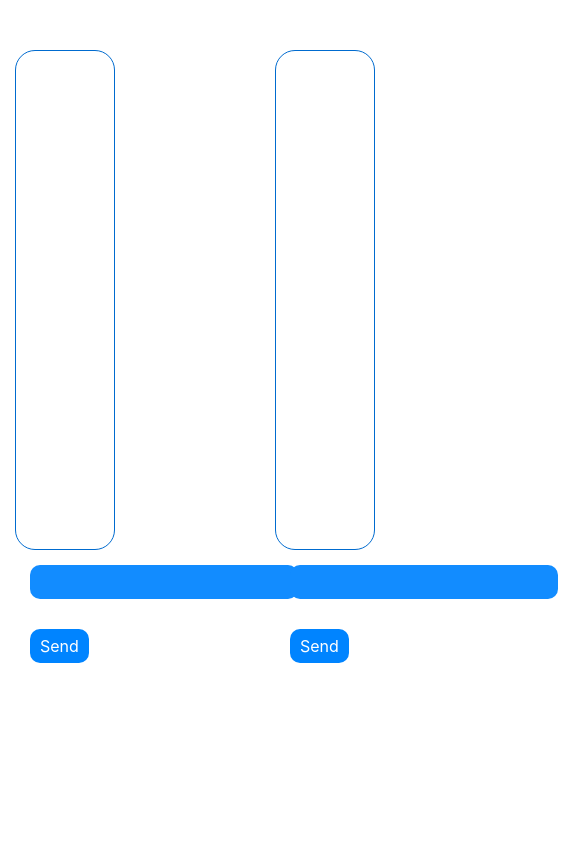
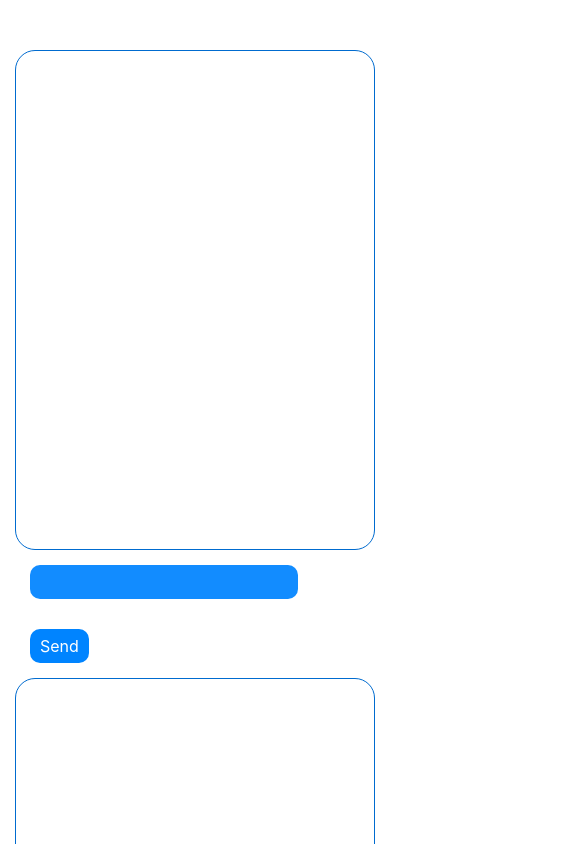
Before and after one commit to Emin-dev/mychat02, a plain HTML site: page index.html in a window 390 px wide. Shown: the top 844 px of the page, 573 px wide, since content can reach past the window. Drawn offline with nearby package versions, Linux system fonts and the light colour scheme.

Commit message:
responsive

```diff
--- a/index.html
+++ b/index.html
@@ -14,15 +14,14 @@
 
     <div class="container">
         <div class="row">
-            <div class="col-4">
+            <div class="col-sm-4">
                 <div class="box">
                     <ul id="one"></ul>
                 </div>
                 <input type="text" id="personone">
                 <button id="btnone">Send</button>
             </div>
-            <div class="col-4"></div>
-            <div class="col-4">
+            <div class="col-sm-4">
                 <div class="box">
                     <ul id="two"></ul>
                 </div>
```
